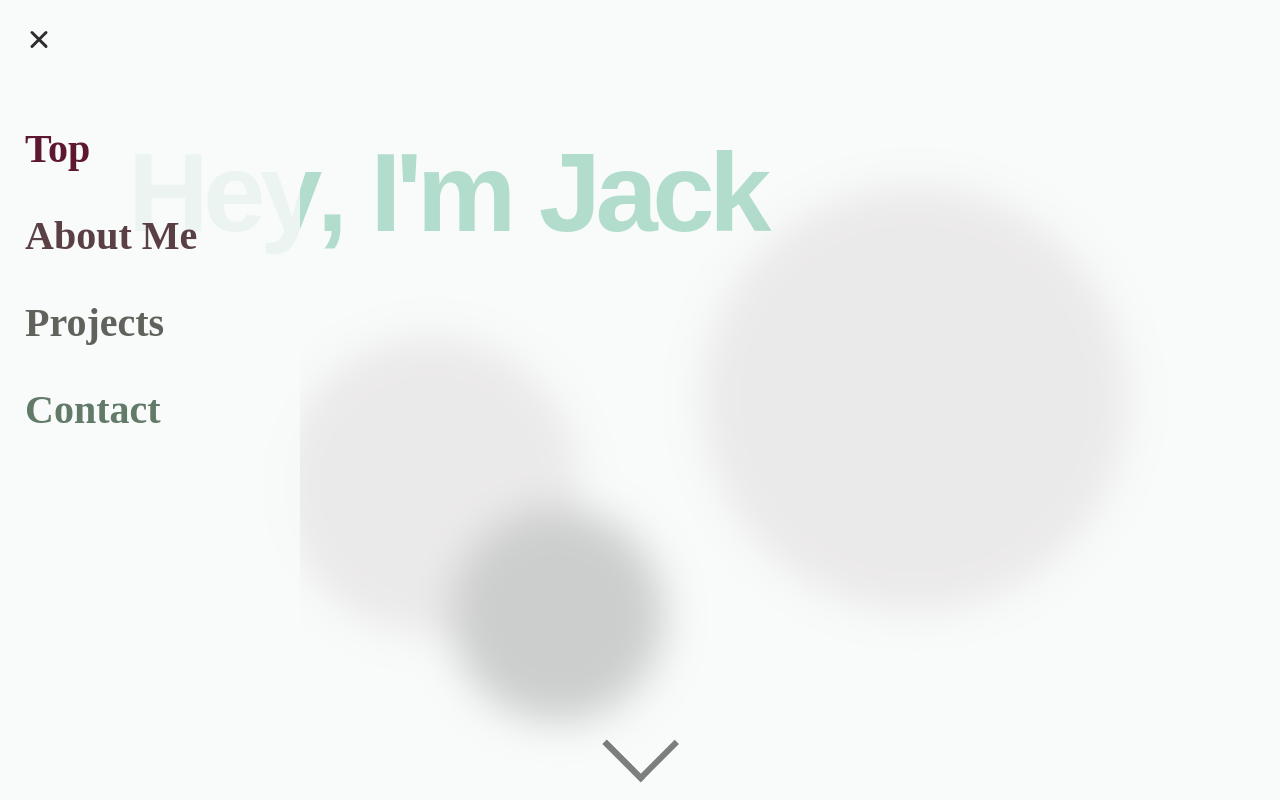
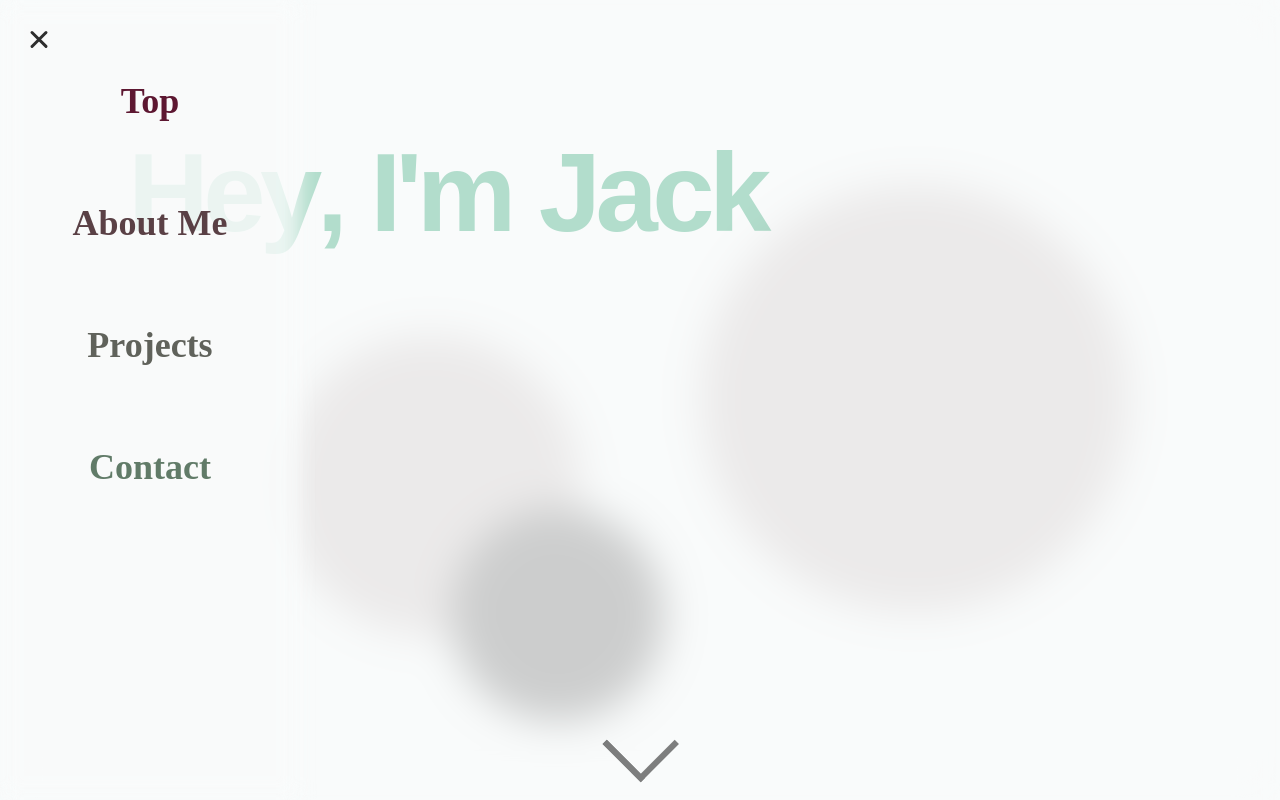
Before and after one commit to jackcdavey/PersonalWebsite, a React (Create React App) app: page / in a window 1280 px wide. Both pictures are taken after a click on the button 40 px from the left and 43 px from the top of the page. Shown: the top 800 px of the page. Built offline with nearby package versions, Linux system fonts and the light colour scheme; a web font is replaced by a local one.

Commit message:
Nav menu now single component, kinda broken atm tho...

```diff
--- a/src/App.css
+++ b/src/App.css
@@ -117,7 +117,16 @@ nav {
   width: 300px;
   background: #F9FBFB;
   opacity: 0.8;
+  filter: blur(10px);
 }
+
+@media screen and (max-width: 600px) {
+  .background {
+    width: 100vw;
+  }
+}
+
+
 
 #menutoggle {
   outline: none;
@@ -135,6 +144,36 @@ nav {
   background: transparent;
 }
 
+#menuListContainer {
+  position: fixed;
+  width: 300px;
+  /* background-color: aqua; */
+  align-items: center;
+  justify-content: center;
+  text-align: center;
+  padding-top: 10vh;
+}
+
+@media screen and (max-width: 600px) {
+  #menuListContainer {
+    width: 100vw;
+
+  }
+}
+
+#menuListItem {
+  font-family: minion-pro-condensed-subhead, serif;
+  font-size: 1.5em;
+  text-decoration: none;
+  transition: .2s ease;
+  list-style: none;
+  margin-bottom: 5vh;
+  display: flex;
+  align-items: center;
+  justify-content: center;
+  cursor: pointer;
+}
+
 ul,
 li {
   margin: 0;
@@ -142,49 +181,3 @@ li {
   z-index: 1;
 
 }
-
-ul {
-  padding: 25px;
-  position: absolute;
-  top: 100px;
-  width: 230px;
-}
-
-li {
-  list-style: none;
-  margin-bottom: 5vh;
-  display: flex;
-  align-items: center;
-  cursor: pointer;
-
-}
-
-.icon-placeholder {
-  width: 40px;
-  height: 40px;
-  border-radius: 50%;
-  flex: 40px 0;
-  margin-right: 20px;
-}
-
-.text-placeholder {
-  border-radius: 5px;
-  width: 200px;
-  height: 20px;
-  flex: 1;
-}
-
-.refresh {
-  padding: 10px;
-  position: absolute;
-  background: rgba(0, 0, 0, 0.4);
-  border-radius: 10px;
-  width: 20px;
-  height: 20px;
-  top: 10px;
-  right: 10px;
-  display: flex;
-  justify-content: center;
-  align-items: center;
-  cursor: pointer;
-}
--- a/src/App.tsx
+++ b/src/App.tsx
@@ -6,7 +6,6 @@ import Projects from "./components/Projects"
 import FramerBG from "./components/FramerBG"
 import { AppContainer } from "./styles/stylesheet.js"
 import { motion, useCycle } from "framer-motion"
-import { MenuToggle } from "././components/navmenu/menutoggle.js"
 import { NavMenu } from "./components/navmenu/navmenu"
 import Contact from "./components/Contact"
 
@@ -37,7 +36,7 @@ function App() {
 
 
 
-	const [isOpen, toggleOpen] = useCycle(false, true)
+	const [isOpen, toggleOpen] = useCycle('closed', 'open')
 	const [menuState, setMenuState] = useState(Boolean);
 
 	const containerRef = useRef(null)
@@ -52,10 +51,9 @@ function App() {
 
 			{/* <Canvas draw={draw} /> ` */}
 
-			<motion.nav  initial={false} animate={isOpen ? "open" : "closed"} custom={height} ref={containerRef} onClick={() => setMenuState(true)}>
+			<motion.nav initial={false} animate={isOpen} custom={height} ref={containerRef} >
 				<motion.div className="background" variants={sidebar} style={{ zIndex: 1 }} />
-				<NavMenu forwardedWrapper={linkRef} />
-				<MenuToggle  toggle={() => toggleOpen()} />
+				<NavMenu forwardedWrapper={linkRef} toggle={() => toggleOpen()} />
 			</motion.nav>
 			<Element name="splash">
 				<Splash />
--- a/src/components/navmenu/menuitem.js
+++ /dev/null
@@ -1,37 +0,0 @@
-import { motion } from "framer-motion"
-import { Link } from "react-scroll"
-import { TaglineTxt } from "../../styles/stylesheet"
-import { useRef } from "react"
-
-const variants = {
-	open: {
-		y: 0,
-		opacity: 1,
-		transition: {
-			y: { stiffness: 1000, velocity: -100 },
-		},
-	},
-	closed: {
-		y: 50,
-		opacity: 0,
-
-		transition: {
-			y: { stiffness: 1000, velocity: 100 },
-		},
-	},
-}
-
-const colors = window.matchMedia("(prefers-color-scheme:  )").matches ? ["#5d1731", "#5a4045", "#60625b", "#617b68"] : ["#5d1731", "#5a4045", "#60625b", "#617b68"]
-
-export const MenuItem = ({ i, sectionLabel, sectionTarget, forwardedRef }) => {
-	const style = { color: `${colors[i]}` }
-	return (
-		<motion.li  variants={variants} whileHover={{ scale: 1.1 }} whileTap={{ scale: 0.95 }} ref={forwardedRef}>
-			<Link className="nav-link" activeClass="active" to={sectionTarget} spy={true} smooth={true} duration={700} style={{ zIndex: 10, display: "flex", alignItems: "center" }}>
-				<div style={style}>
-					<TaglineTxt>{sectionLabel}</TaglineTxt>
-				</div>
-			</Link>
-		</motion.li>
-	)
-}
--- a/src/components/navmenu/menutoggle.js
+++ /dev/null
@@ -1,31 +0,0 @@
-import * as React from "react"
-import { motion } from "framer-motion"
-
-const Path = (props) => <motion.path fill="transparent" strokeWidth="3" stroke="hsl(0, 0%, 18%)" strokeLinecap="round" {...props} />
-
-export const MenuToggle = ({ toggle }) => (
-	<button id="menutoggle" style={{ zIndex: 1, position: "fixed" }} onClick={toggle}>
-		<svg width="23" height="23" viewBox="0 0 23 23">
-			<Path
-				variants={{
-					closed: { d: "M 2 2.5 L 20 2.5" },
-					open: { d: "M 3 16.5 L 17 2.5" },
-				}}
-			/>
-			<Path
-				d="M 2 9.423 L 20 9.423"
-				variants={{
-					closed: { opacity: 1 },
-					open: { opacity: 0 },
-				}}
-				transition={{ duration: 0.1 }}
-			/>
-			<Path
-				variants={{
-					closed: { d: "M 2 16.346 L 20 16.346" },
-					open: { d: "M 3 2.5 L 17 16.346" },
-				}}
-			/>
-		</svg>
-	</button>
-)
--- a/src/components/navmenu/navmenu.js
+++ b/src/components/navmenu/navmenu.js
@@ -1,5 +1,9 @@
 import { motion } from "framer-motion"
-import { MenuItem } from "./menuitem.js"
+import { useCycle } from "framer-motion"
+import { Link } from "react-scroll"
+
+
+const Path = (props) => <motion.path fill="transparent" strokeWidth="3" stroke="hsl(0, 0%, 18%)" strokeLinecap="round" {...props} />
 
 const variants = {
 	open: {
@@ -8,16 +12,82 @@ const variants = {
 	},
 	closed: {
 		display: "none",
-		transition: { staggerChildren: 0.05, staggerDirection: -1 },
+		transition: {staggerChildren: 0.05, staggerDirection: -1 },
 	},
 }
 
-export const NavMenu = ( props ) => (
-	<motion.ul variants={variants} style={{ position: "fixed" }}>
-		{itemIds.map((i) => (
-			<MenuItem i={i} sectionLabel={sectionLabels[i]} sectionTarget={sectionTargets[i]} forwardedRef={props} key={i} />
+const itemVariants = {
+	open: {
+		y: 0,
+		opacity: 1,
+		transition: {
+			y: { stiffness: 1000, velocity: -100 },
+		},
+	},
+	closed: {
+		y: 50,
+		opacity: 0,
+
+		transition: {
+			y: { stiffness: 1000, velocity: 100 },
+		},
+	},
+}
+
+
+const colors = window.matchMedia("(prefers-color-scheme:  )").matches ? ["#5d1731", "#5a4045", "#60625b", "#617b68"] : ["#5d1731", "#5a4045", "#60625b", "#617b68"]
+
+
+
+const MenuItem = ({ i, sectionLabel, sectionTarget, forwardedRef }) => {
+	const [isOpen, setIsOpen] = useCycle( 'open', 'closed');
+	const style = { color: `${colors[i]}` }
+	return (
+		<motion.li id="menuListItem" variants={itemVariants} animate={isOpen} whileHover={{ scale: 1.1 }} whileTap={{ scale: 0.95 }} ref={forwardedRef}>
+			<Link className="nav-link" activeClass="active" to={sectionTarget} spy={true} smooth={true} duration={700} style={{ zIndex: 10, display: "flex", alignItems: "center" }}>
+				<div style={style}>
+					<h1 id="menuListItem">{sectionLabel}</h1>
+				</div>
+			</Link>
+		</motion.li>
+	)
+}
+
+
+export const NavMenu = (props) => (
+	<>
+	<button id="menutoggle" style={{ zIndex: 100, position: "fixed" }} onClick={props.toggle}>
+		<svg width="23" height="23" viewBox="0 0 23 23">
+			<Path
+				variants={{
+					closed: { d: "M 2 2.5 L 20 2.5" },
+					open: { d: "M 3 16.5 L 17 2.5" },
+				}}
+			/>
+			<Path
+				d="M 2 9.423 L 20 9.423"
+				variants={{
+					closed: { opacity: 1 },
+					open: { opacity: 0 },
+				}}
+				transition={{ duration: 0.1 }}
+			/>
+			<Path
+				variants={{
+					closed: { d: "M 2 16.346 L 20 16.346" },
+					open: { d: "M 3 2.5 L 17 16.346" },
+				}}
+			/>
+		</svg>
+	</button>
+	<motion.ul variants={variants} id='menuListContainer'>
+			{itemIds.map((i) => (
+			<div onClick={props.toggle} key={i} >
+					<MenuItem i={i} sectionLabel={sectionLabels[i]} sectionTarget={sectionTargets[i]} forwardedRef={props} />
+			</div>
 		))}
-	</motion.ul>
+		</motion.ul>
+	</>
 )
 
 const itemIds = [0, 1, 2, 3]
```
Also changed, not shown: src/components/fluids.js (deleted), 1 other file (tests, documents, lock files or other folders). Lines whose indentation alone changed are shown as unchanged.
